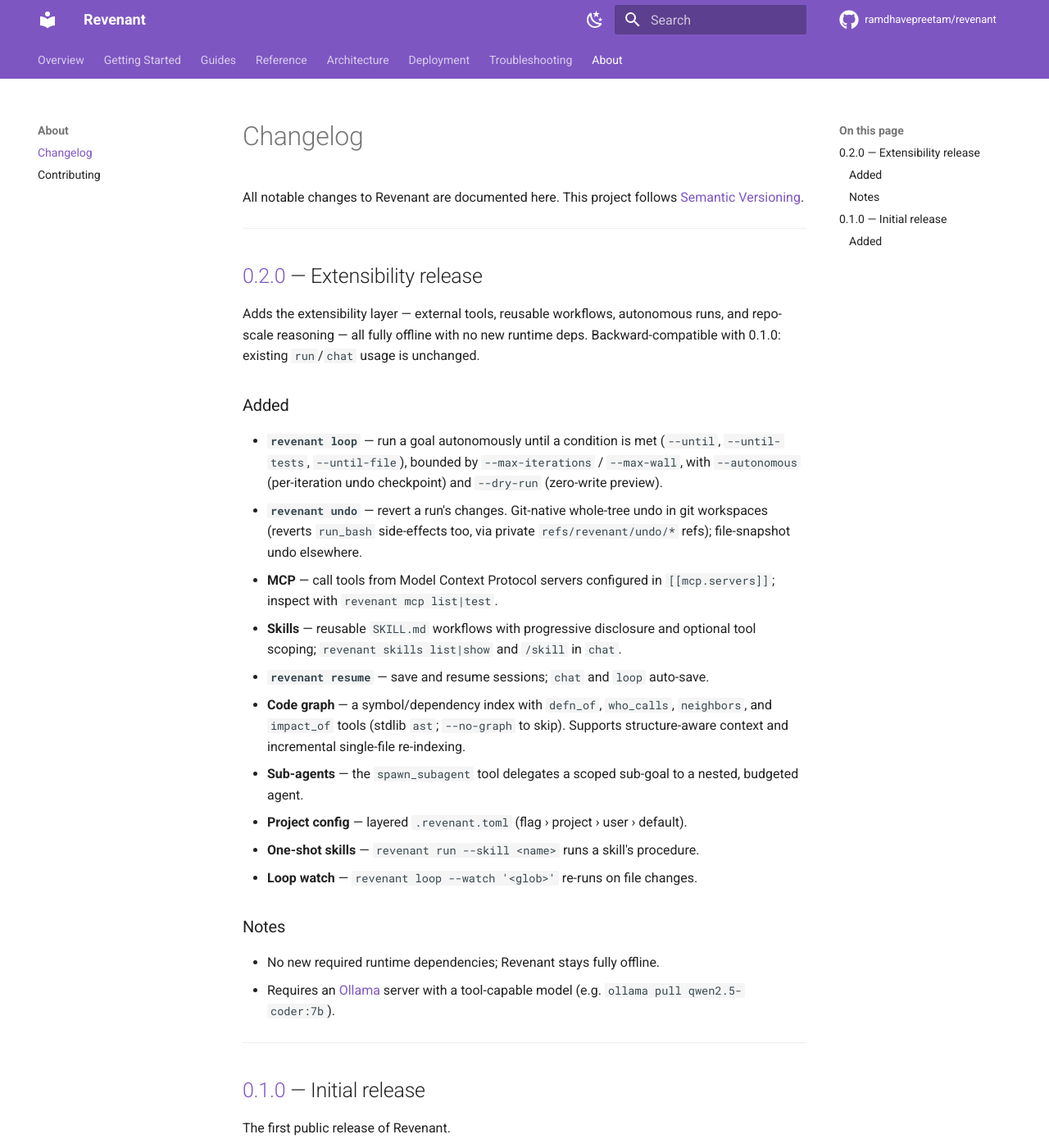
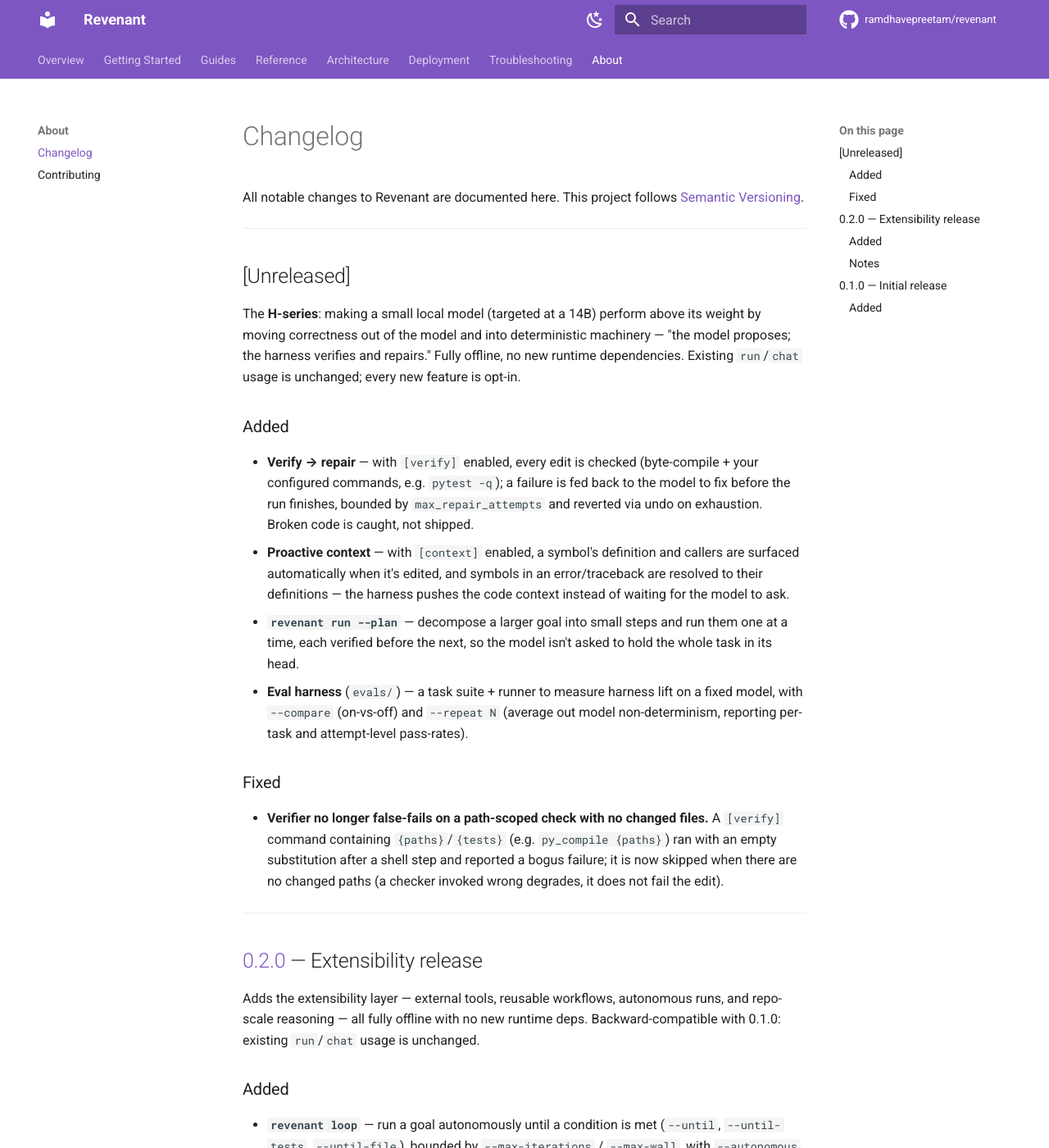
Before and after one commit to ramdhavepreetam/revenant, an MkDocs documentation site: the page built from docs_site/about/changelog.md, in a window 1280 px wide and 1400 px high. Shown: the whole window at 82% size. Built offline with MkDocs 1.6.1 and Material for MkDocs 9.7.7, drawn with Linux system fonts in a browser that asks for light colours; comment, search, counter and statistics services are not loaded.

Commit message:
docs: changelog Unreleased — H-series + verifier fix
Record everything landed since 0.2.0 under [Unreleased] (future 0.3.0):
the H-series (verify→repair, proactive context, run --plan, eval harness
with --compare/--repeat) under Added, and the CommandVerifier
empty-{paths} false-fail under Fixed.

Co-Authored-By: Claude Opus 4.8 <noreply@anthropic.com>
Claude-Session: https://claude.ai/code/session_01XvnTdQiwcRfPA3HCHhno8Q

```diff
--- a/docs_site/about/changelog.md
+++ b/docs_site/about/changelog.md
@@ -2,6 +2,42 @@
 
 All notable changes to Revenant are documented here. This project follows
 [Semantic Versioning](https://semver.org/).
+
+---
+
+## [Unreleased]
+
+The **H-series**: making a small local model (targeted at a 14B) perform above
+its weight by moving correctness out of the model and into deterministic
+machinery — "the model proposes; the harness verifies and repairs." Fully
+offline, no new runtime dependencies. Existing `run`/`chat` usage is unchanged;
+every new feature is opt-in.
+
+### Added
+
+- **Verify → repair** — with `[verify]` enabled, every edit is checked
+  (byte-compile + your configured commands, e.g. `pytest -q`); a failure is fed
+  back to the model to fix before the run finishes, bounded by
+  `max_repair_attempts` and reverted via undo on exhaustion. Broken code is
+  caught, not shipped.
+- **Proactive context** — with `[context]` enabled, a symbol's definition and
+  callers are surfaced automatically when it's edited, and symbols in an
+  error/traceback are resolved to their definitions — the harness pushes the code
+  context instead of waiting for the model to ask.
+- **`revenant run --plan`** — decompose a larger goal into small steps and run
+  them one at a time, each verified before the next, so the model isn't asked to
+  hold the whole task in its head.
+- **Eval harness** (`evals/`) — a task suite + runner to measure harness lift on
+  a fixed model, with `--compare` (on-vs-off) and `--repeat N` (average out model
+  non-determinism, reporting per-task and attempt-level pass-rates).
+
+### Fixed
+
+- **Verifier no longer false-fails on a path-scoped check with no changed files.**
+  A `[verify]` command containing `{paths}`/`{tests}` (e.g. `py_compile {paths}`)
+  ran with an empty substitution after a shell step and reported a bogus failure;
+  it is now skipped when there are no changed paths (a checker invoked wrong
+  degrades, it does not fail the edit).
 
 ---
 
```
